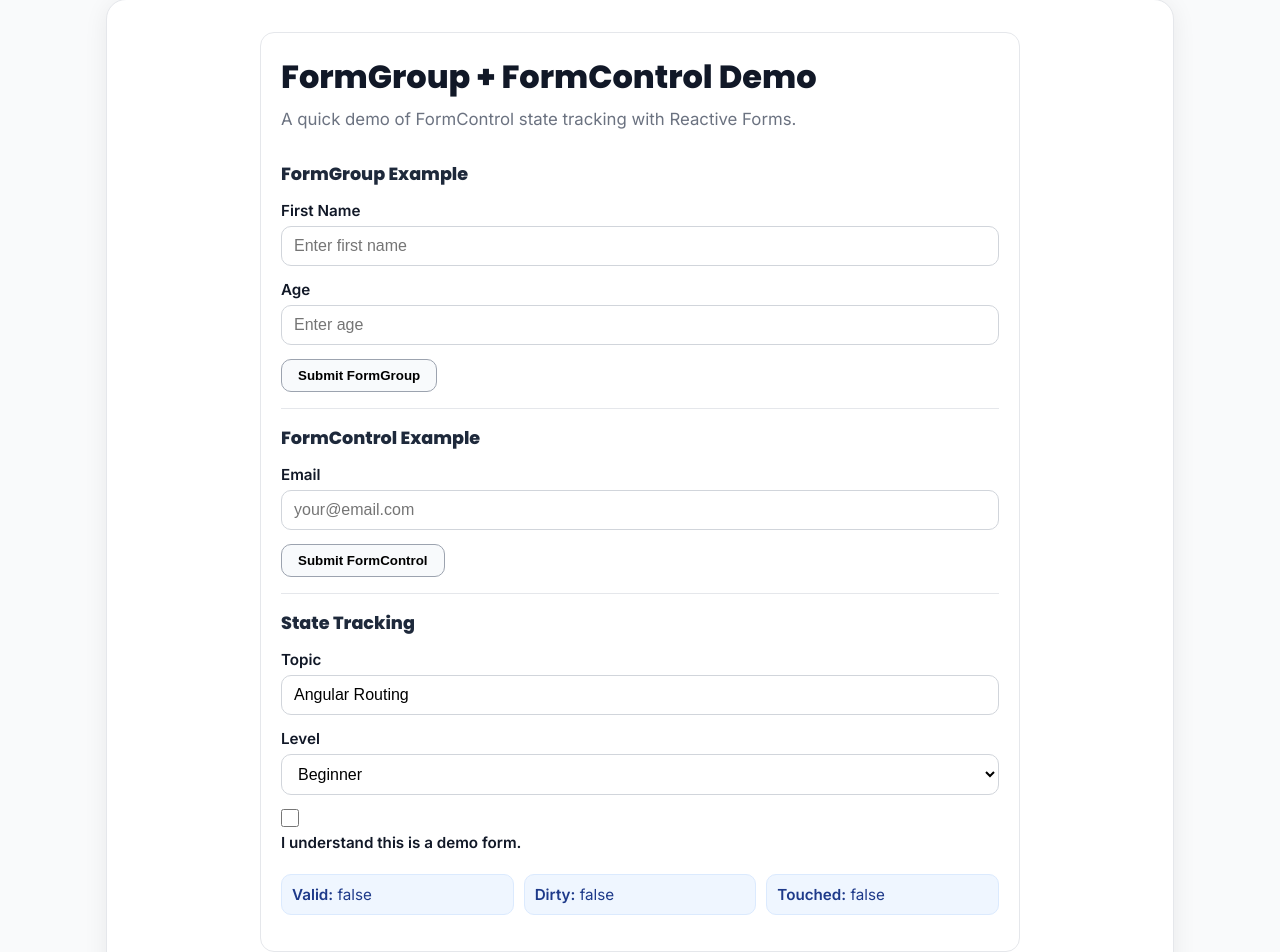
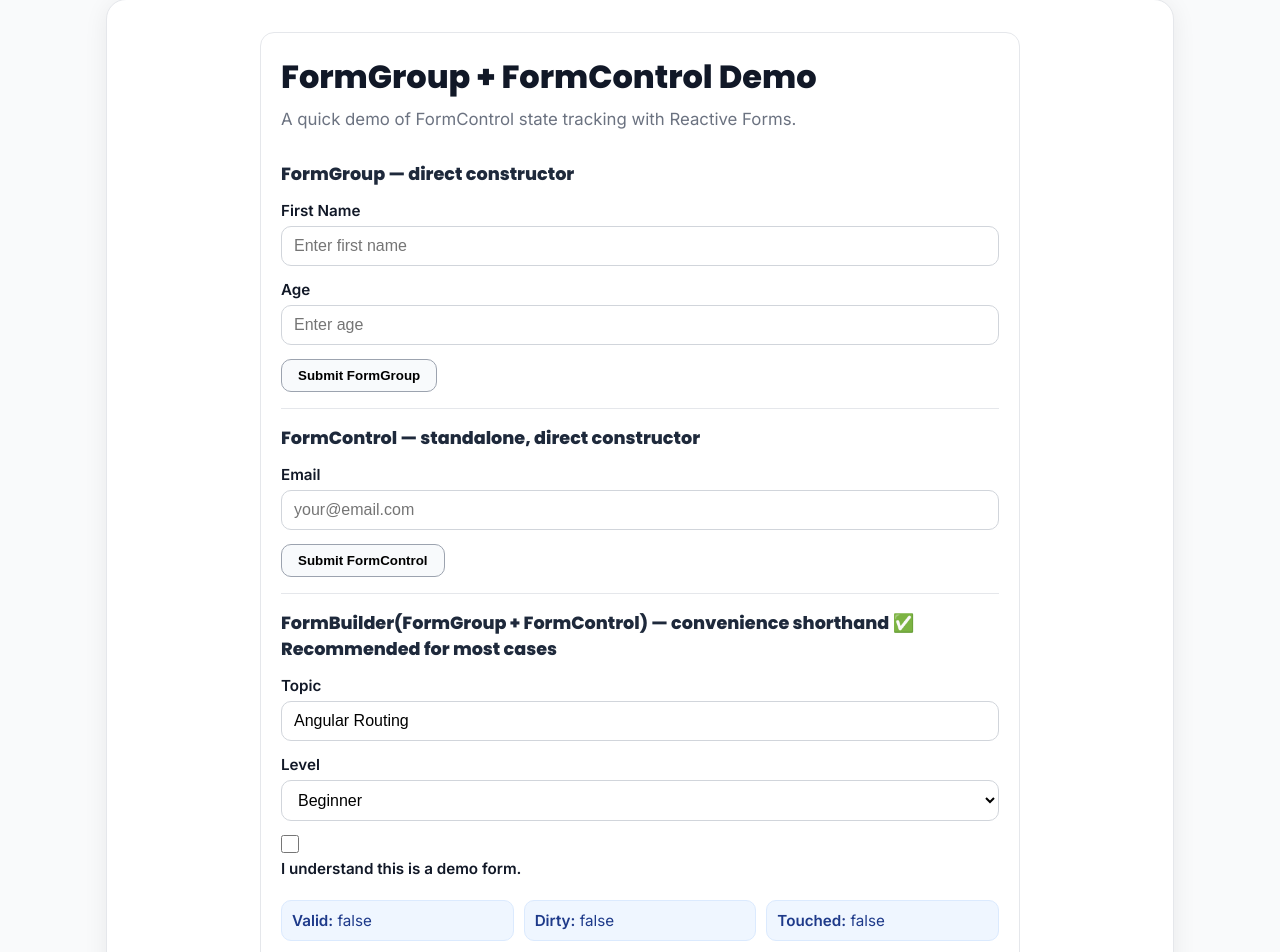
Before and after one commit to SagarPuneria/Angular-21-project, an Angular app in the folder angular-v21-project/: page /controls-demo in a window 1280 px wide. Shown: the part 7131-8083 px from the top of the page. Built offline with nearby package versions, Linux system fonts and the light colour scheme.

Commit message:
feat(controls-demo): update section headings for clarity and consistency
Refactor section headings to provide clearer descriptions of the
examples being demonstrated. This enhances the user experience by
aligning with best practices in form handling and state tracking.

```diff
--- a/angular-v21-project/src/app/pages/controls-demo/controls-demo.html
+++ b/angular-v21-project/src/app/pages/controls-demo/controls-demo.html
@@ -4,7 +4,7 @@
 
   <!-- Section 1: FormGroup Example -->
   <section class="form-block" aria-label="form-group-example">
-    <h3>FormGroup Example</h3>
+    <h3>FormGroup — direct constructor</h3>
 
     <form [formGroup]="profileForm" (ngSubmit)="submitProfileForm()" novalidate>
       <label>
@@ -37,7 +37,7 @@
 
   <!-- Section 2: Standalone FormControl Example -->
   <section class="form-block" aria-label="single-control-example">
-    <h3>FormControl Example</h3>
+    <h3>FormControl — standalone, direct constructor</h3>
 
     <label>
       Email
@@ -58,7 +58,7 @@
 
   <!-- Section 3: FormControl state tracking -->
   <section class="form-block" aria-label="state-tracking">
-    <h3>State Tracking</h3>
+    <h3>FormBuilder(FormGroup + FormControl) — convenience shorthand ✅ Recommended for most cases</h3>
 
     <form [formGroup]="controlsForm" novalidate>
       <label>
--- a/angular-v21-project/src/app/pages/form-array/form-array.ts
+++ b/angular-v21-project/src/app/pages/form-array/form-array.ts
@@ -19,43 +19,47 @@ export class FormArrayExample {
   //
   // Both approaches below produce the identical runtime result:
 
-  // ✅ Using FormBuilder (shorthand — preferred)
+  // ✅ Using FormBuilder (shorthand — preferred for most cases)
   readonly skillsForm = this.formBuilder.group({ // ✅ Recommended approach
     name:     ['', [Validators.required]],
     email:    ['', [Validators.required, Validators.email]],
     attendee: ['', [Validators.required]],
     // phoneNumbers is a FormArray of FormGroups — each entry has `number` + `type`.
     // This demonstrates a nested structure: FormArray → FormGroup → FormControl
-    phoneNumbers: this.formBuilder.array([this.createPhoneNumber()]),
+    phoneNumbers: this.formBuilder.array([this.createPhoneNumberFormBuilder()]),
     skills: this.formBuilder.array([
       this.formBuilder.control('', [Validators.required, Validators.minLength(2)]),
     ]),
   });
 
   // 📖 Equivalent without FormBuilder (verbose — for learning)
-  /* readonly skillsForm = new FormGroup({ // ❌ Old approach
-    name:  new FormControl('', [Validators.required]),
-    email: new FormControl('', [Validators.required, Validators.email]),
+  /* readonly skillsForm = new FormGroup({ // verbose — using direct constructors (what FormBuilder wraps)
+    name:     new FormControl('', [Validators.required]),
+    email:    new FormControl('', [Validators.required, Validators.email]),
     attendee: new FormControl('', [Validators.required]),
-    phoneNumbers: new FormArray([
-      new FormGroup({
-        number: new FormControl('', [Validators.required, Validators.pattern(/^\d{10}$/)]),
-        type:   new FormControl('mobile', Validators.required),
-      })
+    // phoneNumbers is a FormArray of FormGroups — each entry has `number` + `type`.
+    // This demonstrates a nested structure: FormArray → FormGroup → FormControl
+    phoneNumbers: new FormArray([this.createPhoneNumberFormGroup()]),
+    skills: new FormArray([
+      new FormControl('', [Validators.required, Validators.minLength(2)]),
     ]),
-    skills: new FormArray([
-        new FormControl('', [Validators.required, Validators.minLength(2)])
-    ])
   }); */
 
   // --- Phone Numbers (FormArray of FormGroups) ---
 
   // Factory method: produces a fresh FormGroup for one phone entry.
   // Called both at initialisation and whenever "+ Add Phone" is clicked.
-  createPhoneNumber(): FormGroup {
+  createPhoneNumberFormBuilder(): FormGroup {
     return this.formBuilder.group({
       number: ['', [Validators.required, Validators.pattern(/^\d{10}$/)]],
       type:   ['mobile', Validators.required],
+    });
+  }
+
+  createPhoneNumberFormGroup(): FormGroup {
+    return new FormGroup({
+      number: new FormControl('', [Validators.required, Validators.pattern(/^\d{10}$/)]),
+      type:   new FormControl('mobile', Validators.required),
     });
   }
 
@@ -70,7 +74,8 @@ export class FormArrayExample {
   }
 
   addPhoneNumber(): void {
-    this.phoneNumbers.push(this.createPhoneNumber());
+    this.phoneNumbers.push(this.createPhoneNumberFormBuilder());
+    // this.phoneNumbers.push(this.createPhoneNumberFormGroup());
   }
 
   removePhoneNumber(index: number): void {
@@ -100,6 +105,7 @@ export class FormArrayExample {
 
   addSkill(): void {
     this.skills.push(this.formBuilder.control('', [Validators.required, Validators.minLength(2)]));
+    // this.skills.push(new FormControl('', [Validators.required, Validators.minLength(2)]));
   }
 
   removeSkill(index: number): void {
@@ -115,13 +121,15 @@ export class FormArrayExample {
       { number: '8978697470', type: 'mobile' },
       { number: '8074443909', type: 'work' },
     ]) {
-      const group = this.createPhoneNumber();
+      const group = this.createPhoneNumberFormBuilder();
+      // const group = this.createPhoneNumberFormGroup();
       group.patchValue(phone);
       this.phoneNumbers.push(group);
     }
     this.skills.clear();
     for (const skill of ['Angular', 'TypeScript', 'RxJS']) {
       this.skills.push(this.formBuilder.control(skill, [Validators.required, Validators.minLength(2)]));
+      // this.skills.push(new FormControl(skill, [Validators.required, Validators.minLength(2)]));
     }
   }
 }
```
